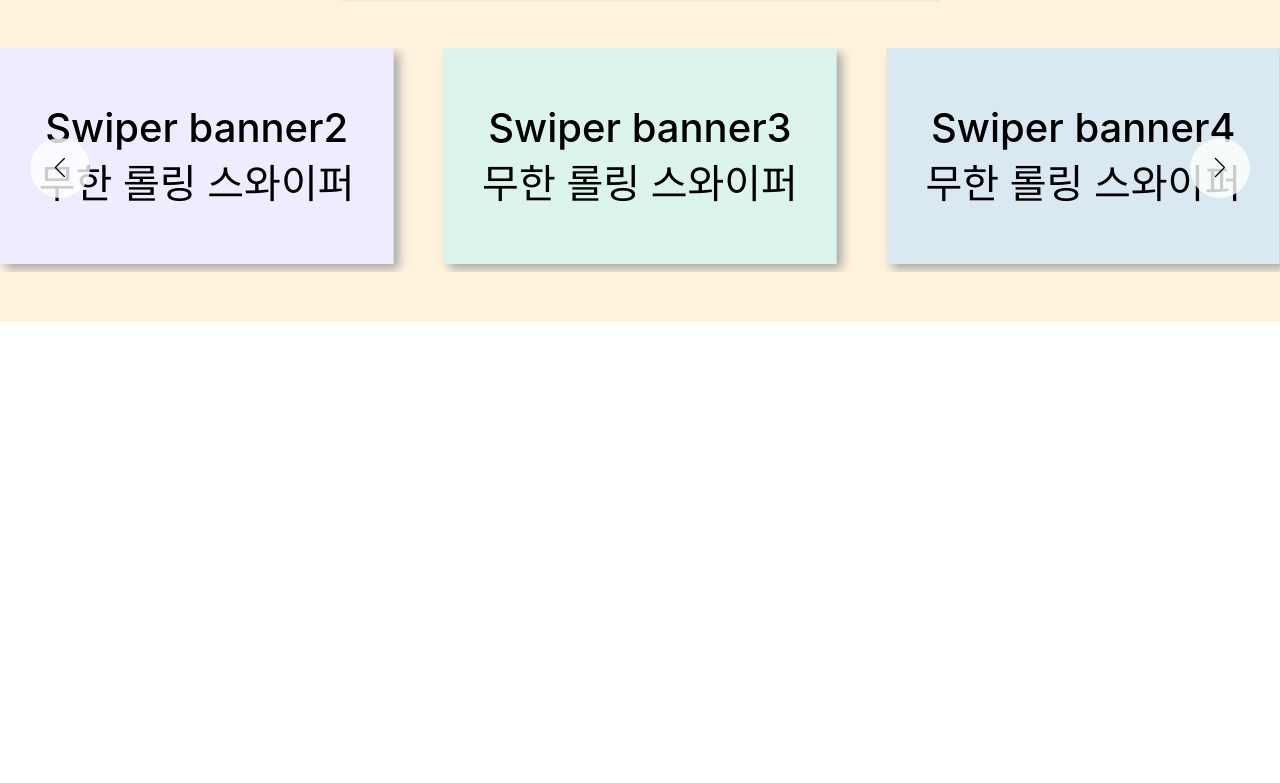
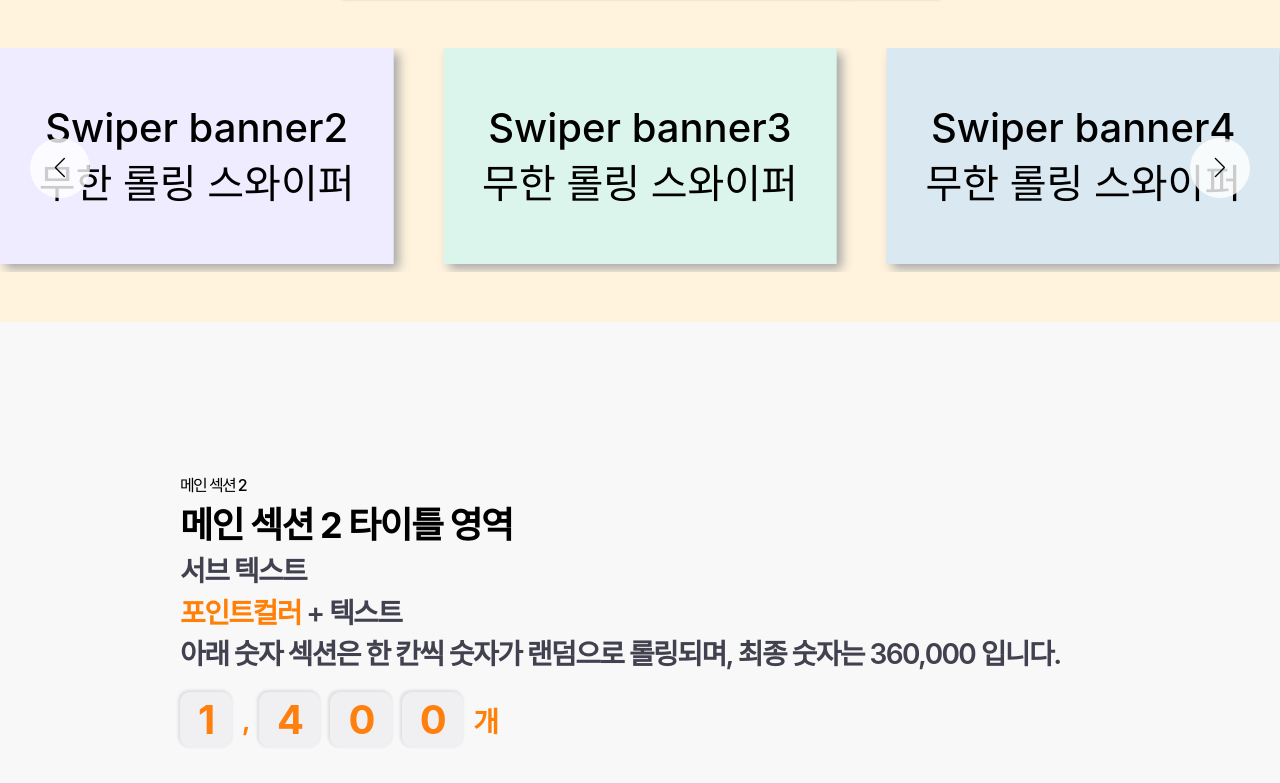
Before and after one commit to cartoonpoet/TheBiz, a React (Create React App) app: page / in a window 1280 px wide. Shown: the part 259-1042 px from the top of the page. Before the commit the page ends 800 px from the top, so only its background shows below. Built offline with nearby package versions, Linux system fonts and the light colour scheme.

Commit message:
feat: 섹션2 적용

```diff
--- /dev/null
+++ b/src/entities/title/ui/index.tsx
@@ -0,0 +1,29 @@
+import React from "react";
+import style from './style.module.css'
+import NumberBox from "../../../shared/ui/numberBox";
+import useCount from "../util/useCount";
+
+const finalNumber = 360000;
+const TitleSection = () => {
+    const number = Array.from(useCount(finalNumber, 0, 10000).toLocaleString('ko-KR'))
+
+    return (
+        <div className={style.wrapper}>
+            <div className={style.smallTitle}>메인 섹션 2</div>
+            <div className={style.mainTitle}>메인 섹션 2 타이틀 영역</div>
+            <div className={style.subText}>서브 텍스트</div>
+            <div className={style.subText}><span className={style.pointText}>포인트컬러</span> + 텍스트</div>
+            <div className={style.describe}>아래 숫자 섹션은 한 칸씩 숫자가 랜덤으로 롤링되며, 최종 숫자는 360,000 입니다.</div>
+            <div className={style.count}>
+                {number.map((num, index) => {
+                    if(num !== ',')
+                        return <NumberBox key={`${num}_${index}`} num={Number(num)} />
+                    return num
+                })}
+                <div>개</div>
+            </div>
+        </div>
+    )
+};
+
+export default TitleSection
--- /dev/null
+++ b/src/entities/title/ui/style.module.css
@@ -0,0 +1,41 @@
+.wrapper{
+    background-color: #f8f8f9;
+    display: flex;
+    flex-direction: column;
+    padding: 150px 180px;
+    justify-content: flex-start;
+    text-align: left;
+    letter-spacing: -0.1em;
+}
+.wrapper .smallTitle{
+    font-weight: 500;
+    font-size: 16px;
+}
+.wrapper .mainTitle{
+    font-weight: bold;
+    font-size: 36px;
+}
+.wrapper .subText{
+    font-weight: 600;
+    font-size: 28px;
+    color: #41414f;
+    margin: 1px 0;
+}
+.wrapper .subText .pointText{
+    color: #ff7f07;
+}
+.wrapper .describe{
+    font-size: 28px;
+    font-weight: 600;
+    color: #41414f;
+}
+.wrapper .count{
+    font-weight: 600;
+    color: #ff7f07;
+    font-size: 28px;
+    display: flex;
+    flex-direction: row;
+    align-items: center;
+    gap: 10px;
+    margin-top: 20px;
+}
--- /dev/null
+++ b/src/entities/title/util/useCount.ts
@@ -0,0 +1,20 @@
+import {useEffect, useState} from 'react';
+
+
+const useCount = (end: number, start = 0, duration = 2000) => {
+    const [count, setCount] = useState(start)
+
+    useEffect(() => {
+        let currentNum = start;
+        const delay = duration / end;
+        const countUP = setInterval(()=>{
+            currentNum += 1;
+            setCount(currentNum);
+            if(currentNum === end) clearInterval(countUP)
+        }, delay);
+    }, [end ,start, duration]);
+
+    return count;
+}
+
+export default useCount;
--- a/src/pages/home/index.tsx
+++ b/src/pages/home/index.tsx
@@ -2,12 +2,14 @@ import React from "react";
 import Header from "../../widgets/header";
 import style from './style.module.css'
 import SearchSection from "../../widgets/searchSection";
+import TitleSection from "../../entities/title/ui";
 
 const Home = () => {
     return (
         <div className={style.container}>
             <Header/>
             <SearchSection/>
+            <TitleSection/>
         </div>
     )
 };
--- /dev/null
+++ b/src/shared/ui/numberBox/index.tsx
@@ -0,0 +1,10 @@
+import React from "react";
+import style from './style.module.css'
+interface Props {
+    num: number
+}
+
+const NumberBox = ({num}: Props) => (<span className={style.wrapper}>{num}</span>)
+
+
+export default NumberBox;
--- /dev/null
+++ b/src/shared/ui/numberBox/style.module.css
@@ -0,0 +1,10 @@
+.wrapper{
+    padding: 3px 18px;
+    background-color: #f0f0f3;
+    text-align: center;
+    font-size: 40px;
+    color: #ff7f0f;
+    border-radius: 10px;
+    box-shadow: -1px -1px 3px 1px rgba(0,0,0, 0.1);
+    font-weight: bold;
+}
```
